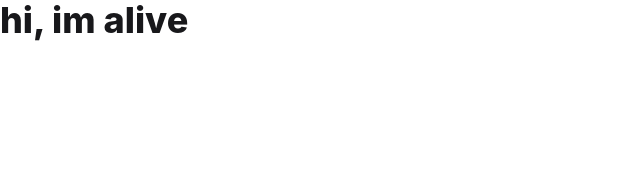
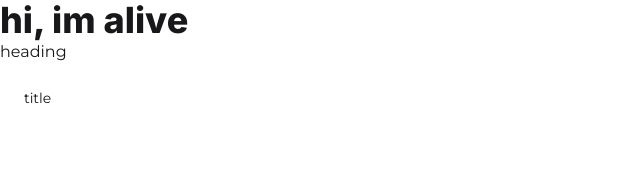
Before and after one commit to ratul-sardar/Landing-page-for-artofwar721, a React (Vite) app: page / in a window 1280 px wide. Shown: the top 183 px of the page, without its empty margins (0-640 px from the left). Built offline with nearby package versions, Linux system fonts and the light colour scheme.

Commit message:
made a basic card component, but it needs more work

```diff
--- a/index.html
+++ b/index.html
@@ -4,6 +4,12 @@
         <meta charset="UTF-8" />
         <link rel="icon" type="image/svg+xml" href="/favicon.svg" />
         <meta name="viewport" content="width=device-width, initial-scale=1.0" />
+        <link rel="preconnect" href="https://fonts.googleapis.com" />
+        <link rel="preconnect" href="https://fonts.gstatic.com" crossorigin />
+        <link
+            href="https://fonts.googleapis.com/css2?family=Inter:ital,opsz,wght@0,14..32,100..900;1,14..32,100..900&family=Montserrat:ital,wght@0,100..900;1,100..900&display=swap"
+            rel="stylesheet"
+        />
         <title>landing-page-for-artofwar721</title>
     </head>
     <body>
--- a/src/App.jsx
+++ b/src/App.jsx
@@ -1,7 +1,11 @@
+import Card from "./Components/Cards/Card";
+
 function App() {
   return (
     <>
       <div className="font-extrabold text-4xl">hi, im alive</div>
+      <h1 className="">heading</h1>
+      <Card></Card>
     </>
   );
 }
--- /dev/null
+++ b/src/Components/Cards/Card.jsx
@@ -0,0 +1,11 @@
+export default function Card() {
+  return (
+    <>
+      <div className="card card-md rounded-lg">
+        <div className="card-body">
+          <h4>title</h4>
+        </div>
+      </div>
+    </>
+  );
+}
--- a/src/index.css
+++ b/src/index.css
@@ -2,3 +2,18 @@
 @plugin "daisyui" {
     themes: light --default;
 }
+
+* {
+    font-family: "Inter", sans-serif;
+    font-optical-sizing: auto;
+}
+
+h1,
+h2,
+h3,
+h4,
+h5,
+h6 {
+    font-family: "Montserrat", sans-serif;
+    font-optical-sizing: auto;
+}
```
